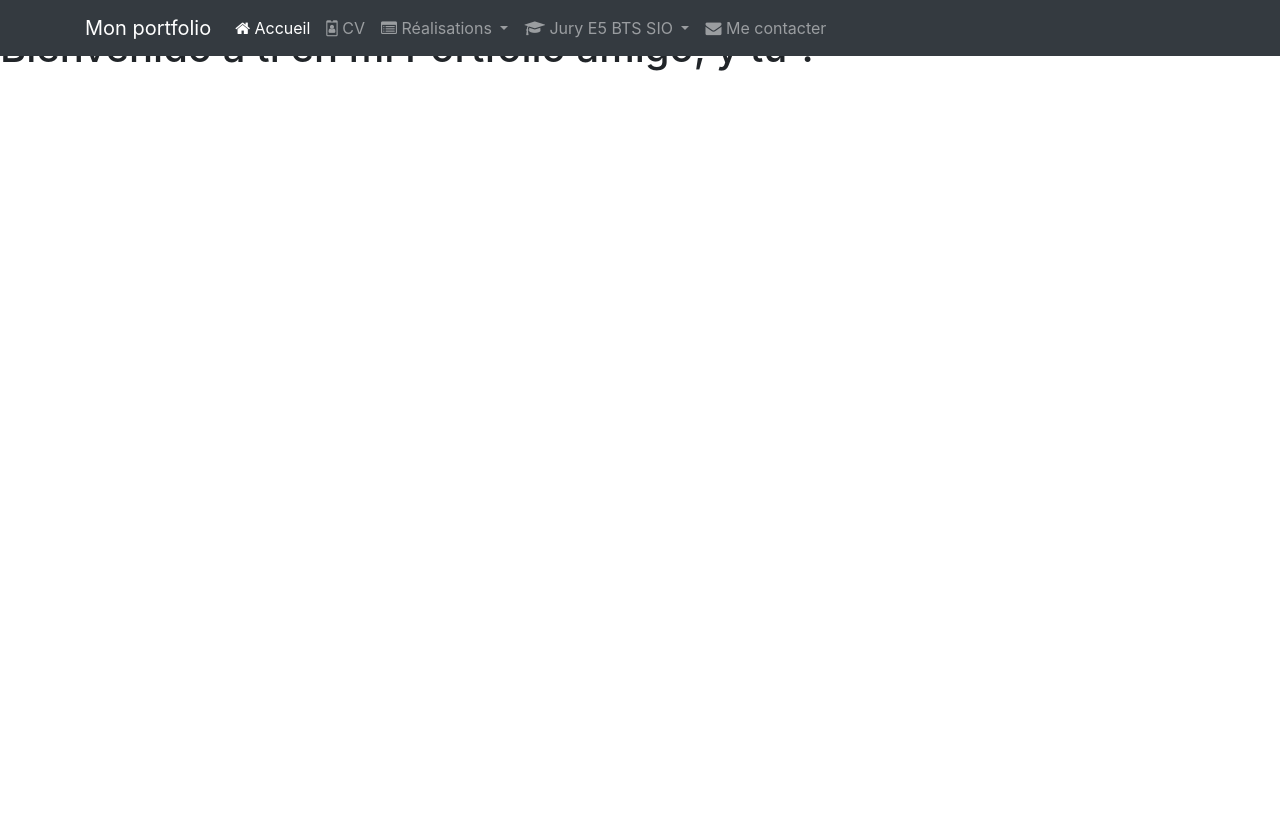
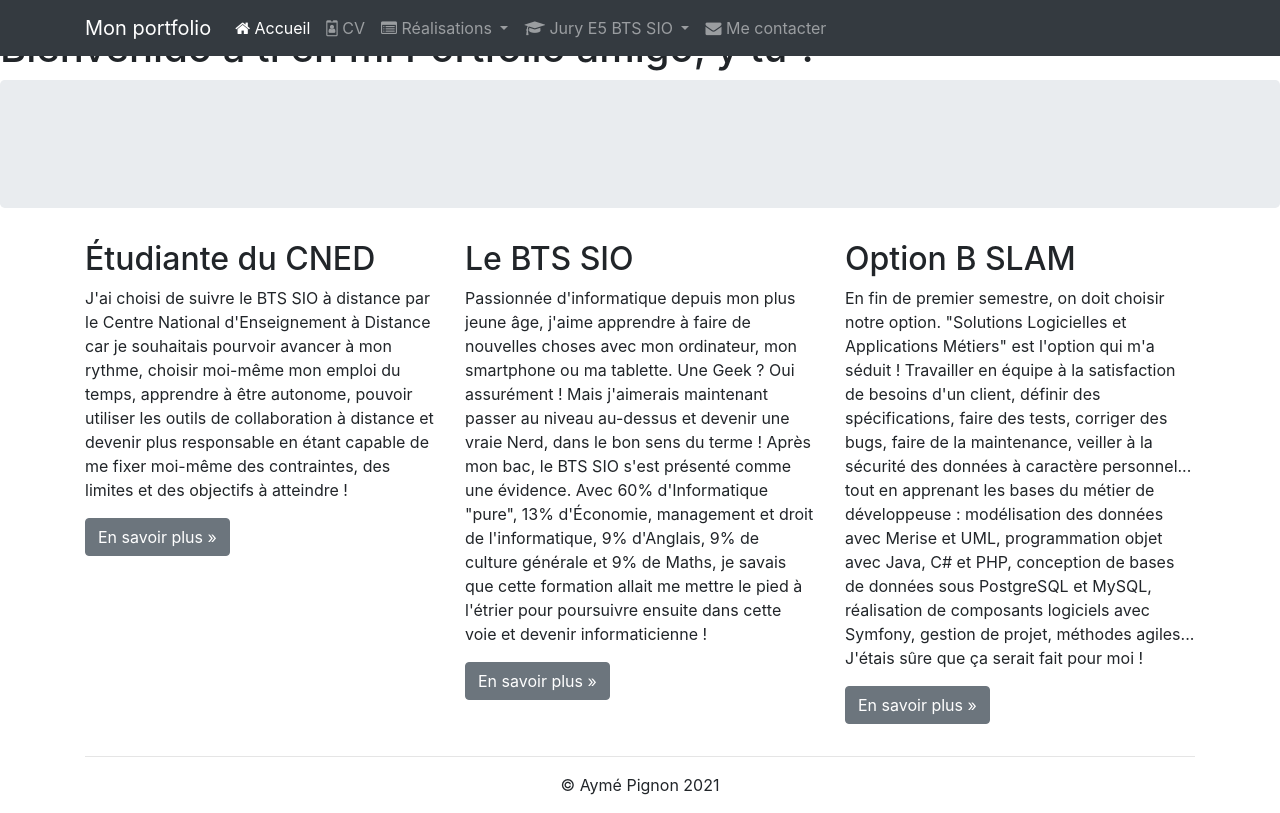
Before and after one commit to JeSuisUn3mCpt/ayme.github.io, a plain HTML site: page index.html in a window 1280 px wide. Drawn offline with nearby package versions, Linux system fonts and the light colour scheme.

Commit message:
Rajout du footer et des explication CNED, BTS SIO et l'option SLAM Task #5 - Ajouter un pied de page

```diff
--- a/index.html
+++ b/index.html
@@ -21,6 +21,7 @@
     </head>
 
     <body>
+        <!---------------------------------------- NAV BAR ---------------------------------------->
         <nav class="navbar navbar-dark bg-dark fixed-top navbar-expand-md">
             <div class="container">
                 <button type="button" class="navbar-toggler" data-toggle="collapse"
@@ -125,6 +126,8 @@
             </div>
         </nav>
 
+
+
         <h1>Bienvenido a ti en mi Portfolio amigo, y tu ?</h1>
 
         <!-- Optional JavaScript; choose one of the two! -->
@@ -139,5 +142,67 @@
         <script src="https://cdn.jsdelivr.net/npm/popper.js@1.16.1/dist/umd/popper.min.js" integrity="sha384-9/reFTGAW83EW2RDu2S0VKaIzap3H66lZH81PoYlFhbGU+6BZp6G7niu735Sk7lN" crossorigin="anonymous"></script>
         <script src="https://cdn.jsdelivr.net/npm/bootstrap@4.6.1/dist/js/bootstrap.min.js" integrity="sha384-VHvPCCyXqtD5DqJeNxl2dtTyhF78xXNXdkwX1CZeRusQfRKp+tA7hAShOK/B/fQ2" crossorigin="anonymous"></script>
         -->
+
+        <!---------------------------------------- Footer ----------------------------------------->
+        <div class="jumbotron"></div> <!-- Emplacement pour le contenu principal de la page -->
+        <footer>
+            <div class="container">
+                <div class="row">
+                    <div class="col-lg-4">
+                        <h2>Étudiante du CNED</h2>
+                        <p>J'ai choisi de suivre le BTS SIO à distance par le Centre National
+                            d'Enseignement à Distance car je souhaitais pourvoir avancer à mon rythme,
+                            choisir moi-même mon emploi du temps, apprendre à être autonome, pouvoir
+                            utiliser les outils de collaboration à distance et devenir plus responsable en
+                            étant capable de me fixer moi-même des contraintes, des limites et des
+                            objectifs à atteindre !
+                        </p>
+                        <p><a class="btn btn-secondary" href="http://www.cned.fr" target="_blank"
+                              role="button">En savoir plus »</a>
+                        </p>
+                    </div>
+                    <div class="col-lg-4">
+                        <h2>Le BTS SIO</h2>
+                        <p>Passionnée d'informatique depuis mon plus jeune âge, j'aime apprendre à faire
+                            de nouvelles choses avec mon ordinateur, mon smartphone ou ma tablette. Une
+                            Geek ? Oui assurément ! Mais j'aimerais maintenant passer au niveau au-dessus
+                            et devenir une vraie Nerd, dans le bon sens du terme ! Après mon bac, le BTS
+                            SIO s'est présenté comme une évidence. Avec 60% d'Informatique "pure", 13%
+                            d'Économie, management et droit de l'informatique, 9% d'Anglais, 9% de culture
+                            générale et 9% de Maths, je savais que cette formation allait me mettre le
+                            pied à l'étrier pour poursuivre ensuite dans cette voie et devenir
+                            informaticienne !
+                        </p>
+                        <p><a class="btn btn-secondary" href="https://fr.wikipedia.org/wiki/Brevet_de_tec
+                              hnicien_supérieur_-_Services_informatiques_aux_organisations"
+                              target="_blank" role="button">En savoir plus »</a>
+                        </p>
+                    </div>
+                    <div class="col-lg-4">
+                        <h2>Option B SLAM</h2>
+                        <p>En fin de premier semestre, on doit choisir notre option. "Solutions
+                            Logicielles et Applications Métiers" est l'option qui m'a séduit&nbsp;!
+                            Travailler en équipe à la satisfaction de besoins d'un client, définir des
+                            spécifications, faire des tests, corriger des bugs, faire de la maintenance,
+                            veiller à la sécurité des données à caractère personnel... tout en apprenant
+                            les bases du métier de développeuse : modélisation des données
+                            avec Merise et UML, programmation objet avec Java, C# et PHP, conception
+                            de bases de données sous PostgreSQL et MySQL, réalisation de
+                            composants logiciels avec Symfony, gestion de projet, méthodes agiles...
+                            J'étais sûre que ça serait fait pour moi !
+                        </p>
+                        <p><a class="btn btn-secondary" href="https://www.onisep.fr/Ressources/Univers-Fo
+                              rmation/Formations/Post-bac/bts-services-informatiques-aux-organisations-op
+                              tion-b-solutions-logicielles-et-applications-metiers" target="_blank"
+                              role="button">En savoir plus »</a>
+                        </p>
+                    </div>
+                </div>
+                <hr>
+                <p class="text-center" id="copyright">© Aymé Pignon 2021</p>
+            </div>
+        </footer>
+
     </body>
+
 </html>
```
